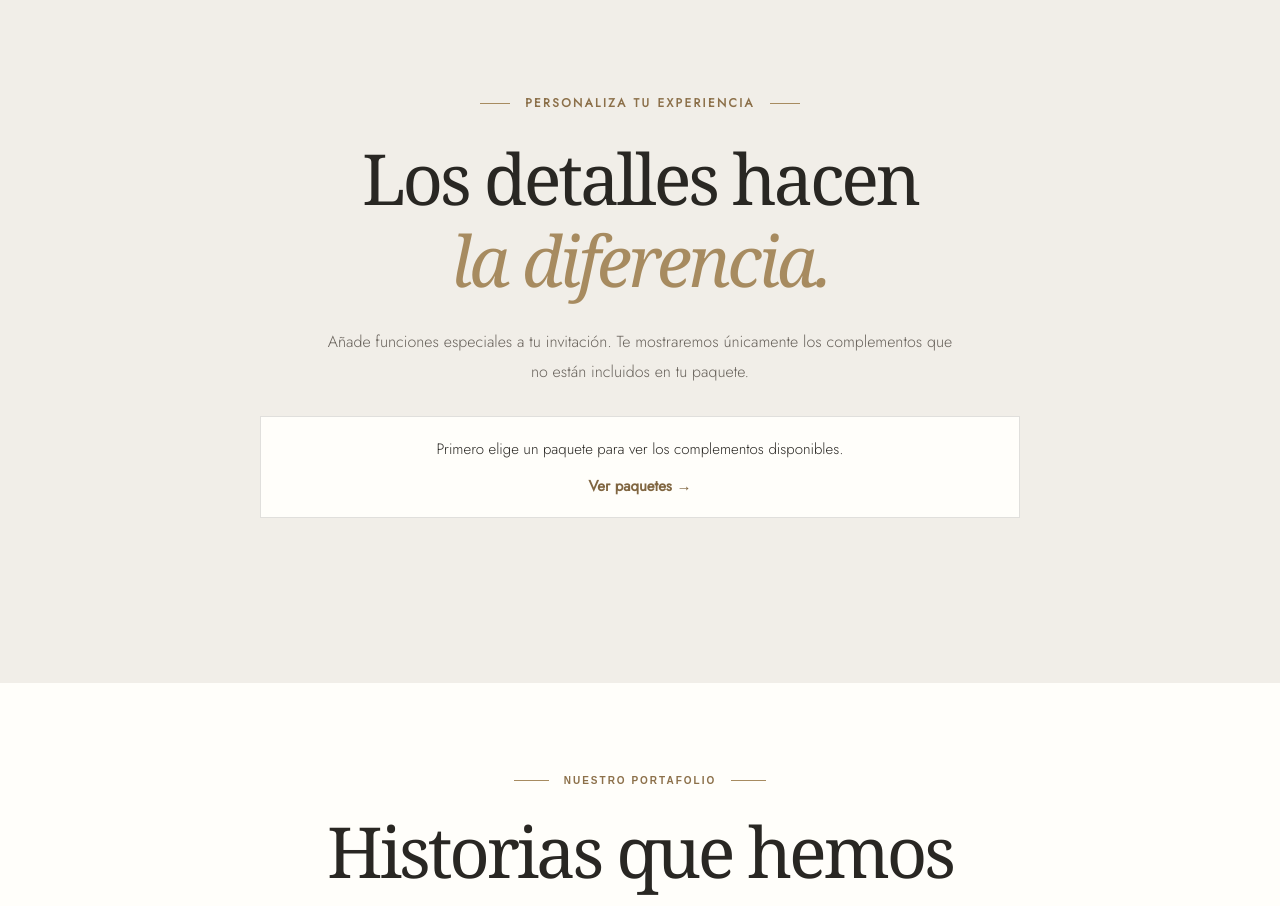
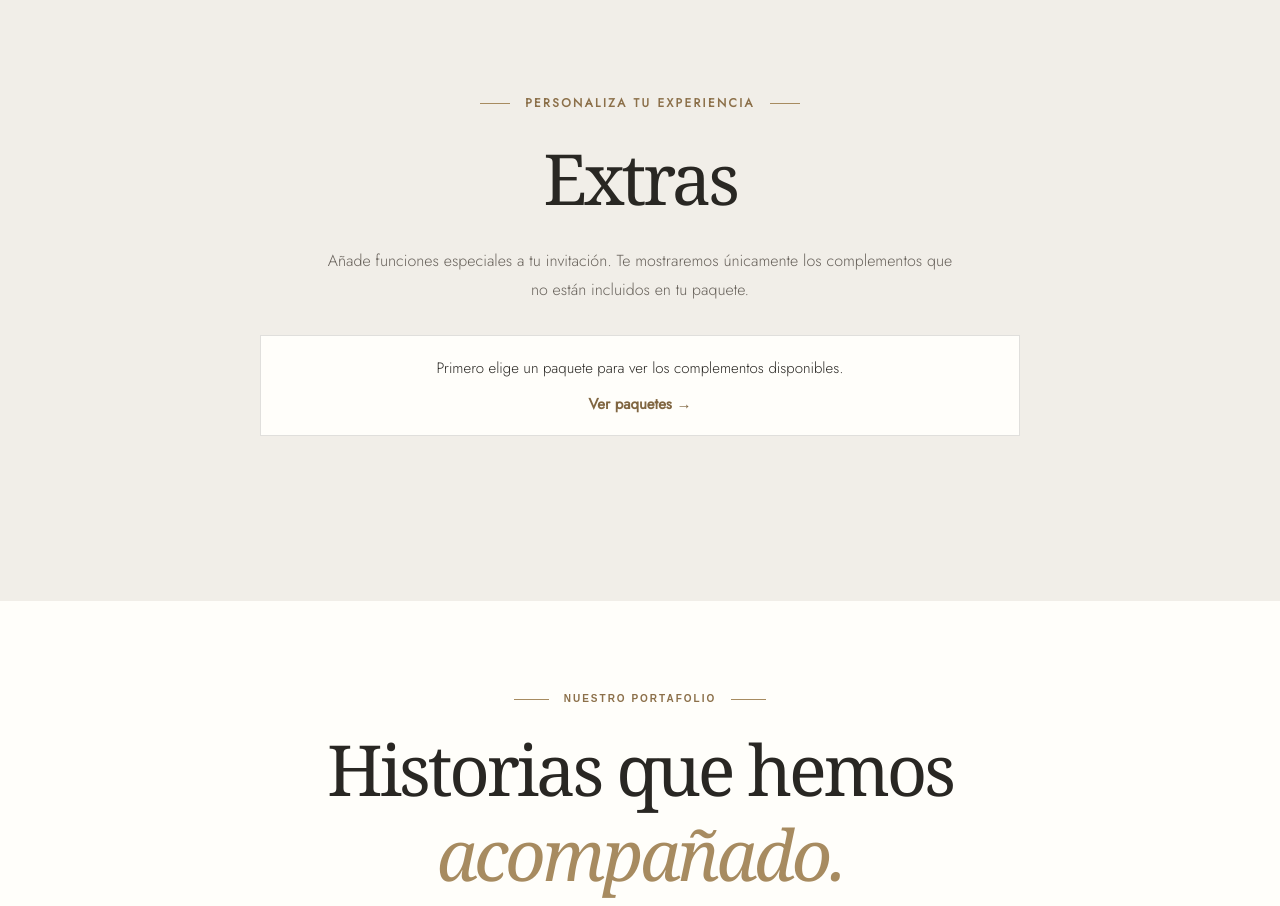
Before and after one commit to patrickespinoza/Wedly.web, a React (Vite) app: page / in a window 1280 px wide. Shown: the part 3820-4726 px from the top of the page. Built offline with nearby package versions, Linux system fonts and the light colour scheme.

Commit message:
cambio 1 de extras

```diff
--- a/src/components/Extras.jsx
+++ b/src/components/Extras.jsx
@@ -259,9 +259,7 @@ export default function Extras({
           </div>
 
           <h2 className={styles.title}>
-            Los detalles hacen
-            <br />
-            <em>la diferencia.</em>
+            Extras
           </h2>
 
           <p className={styles.subtitle}>
```
